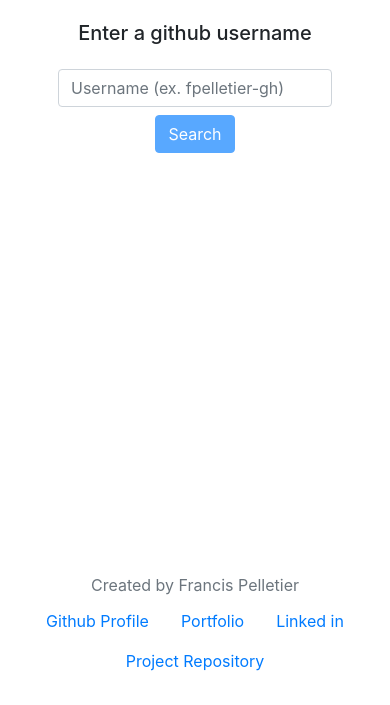
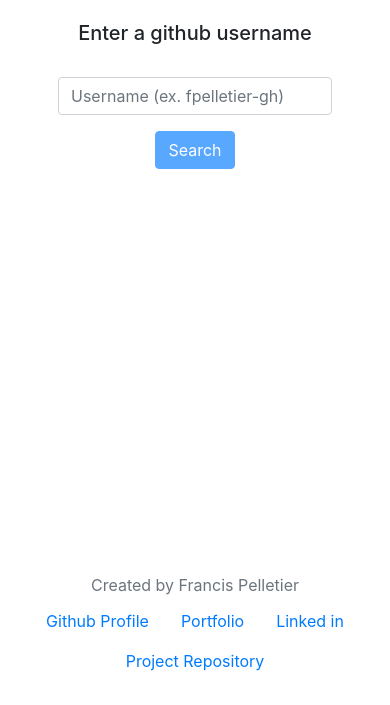
Before and after one commit to fpelletier-gh/github-finder, a website built with webpack: page src/bundle.html in a window 390 px wide. Shown: the part 139-844 px from the top of the page. Built offline with nearby package versions, Linux system fonts and the light colour scheme.

Commit message:
refactor margin on input and search button for mobile

```diff
--- a/src/bundle.html
+++ b/src/bundle.html
@@ -47,12 +47,12 @@
               <input
                 type="text"
                 id="user-input"
-                class="form-control mb-2"
+                class="form-control my-2"
                 placeholder="Username (ex. fpelletier-gh)"
                 name="user-input"
               />
             </div>
-            <div class="col-auto mb-2">
+            <div class="col-auto my-2">
               <button
                 type="submit"
                 id="submit-button"
```
